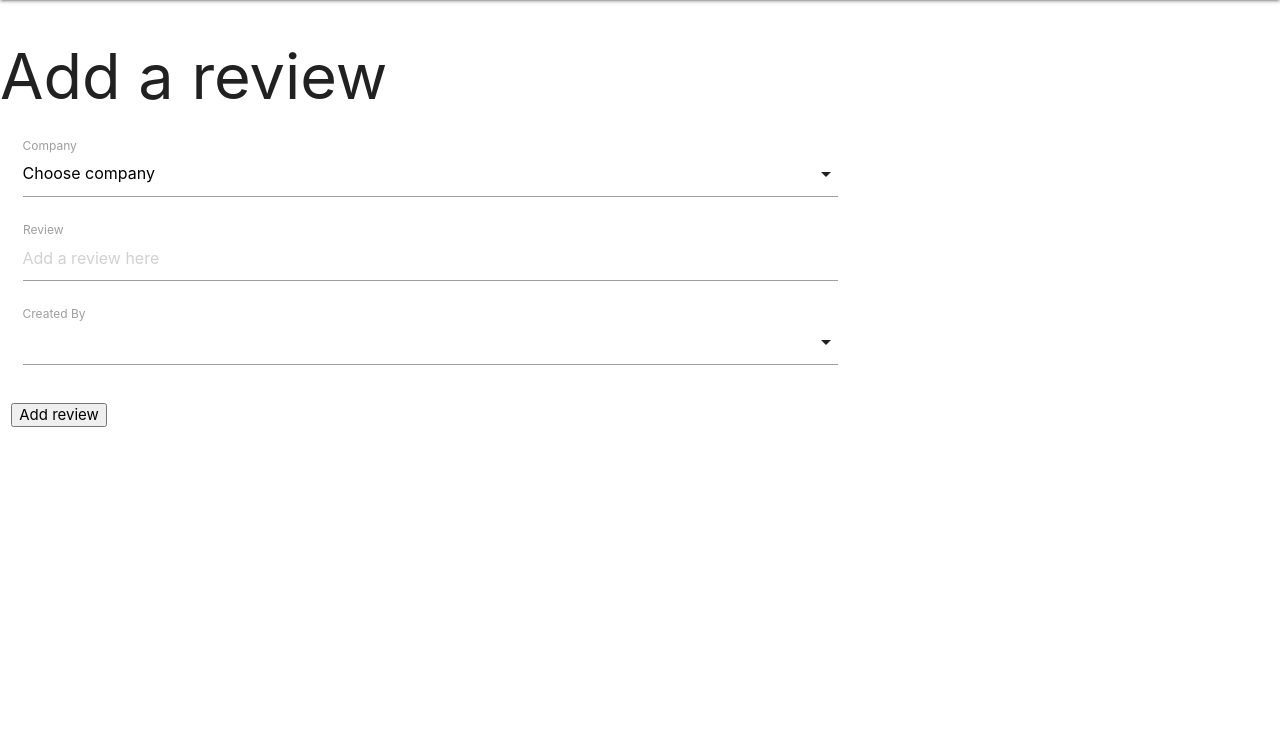
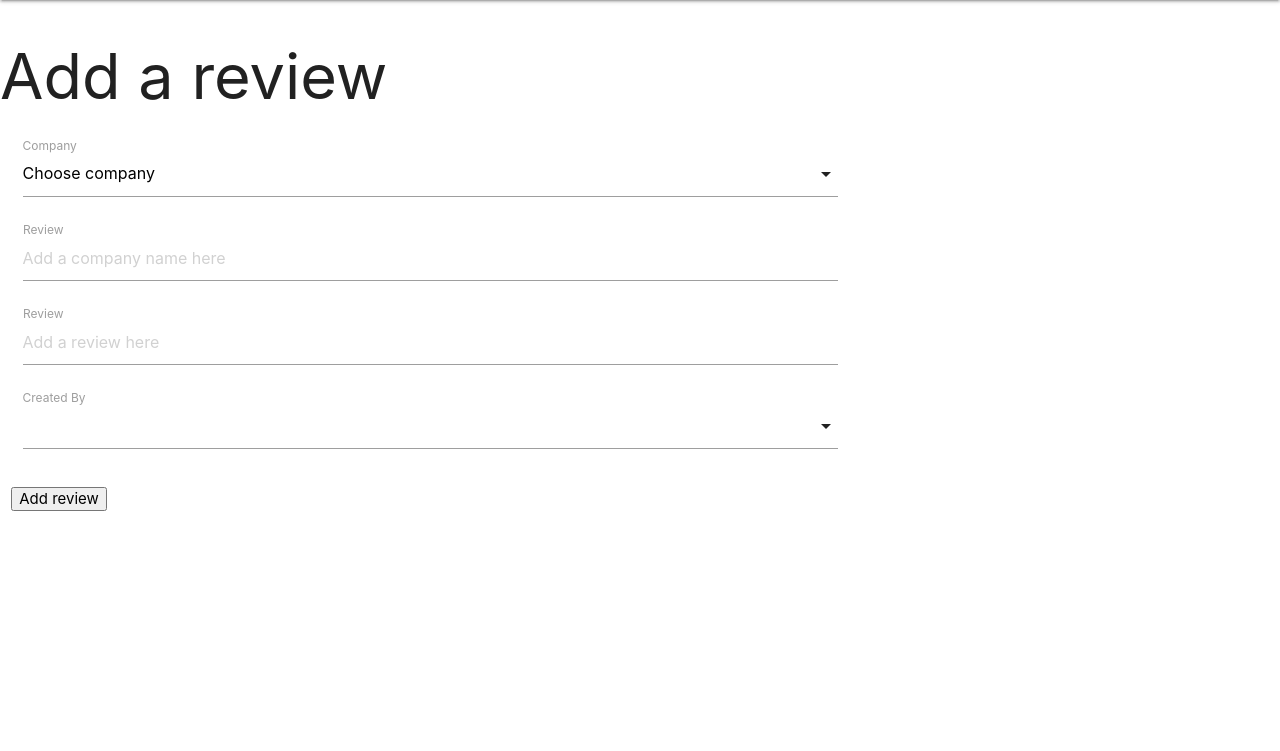
Before and after one commit to BegumDev/ReviewHubMS3, a Flask app: page /add_review in a window 1280 px wide. Shown: the part 64-815 px from the top of the page. Run offline with Flask 2, Linux system fonts and the light colour scheme; data that the repository does not hold is empty; some libraries are stand-ins or nearby versions.

Commit message:
Add a column to the review model so a company name can be seen for better UX. Change the associated code in the functions and html pages also.

```diff
--- a/reviewhub/models.py
+++ b/reviewhub/models.py
@@ -4,18 +4,19 @@ from reviewhub import db
 class Company(db.Model):
     # schema for the company name
     id = db.Column(db.Integer, primary_key=True)
-    company_name = db.Column(db.String(40), unique=True, nullable=False)
+    service_name = db.Column(db.String(40), unique=True, nullable=False)
     reviews = db.relationship(
         "Review", backref="company", cascade="all, delete", lazy=True)
 
     def __repr__(self):
         # to represent itself as a string
-        return self.company_name
+        return self.service_name
 
 
 class Review(db.Model):
     # schema for the review
     id = db.Column(db.Integer, primary_key=True)
+    company_name = db.Column(db.Text, nullable=False)
     description = db.Column(db.Text, nullable=False)
     created_by = db.Column(db.Text)
     company_id = db.Column(db.Integer, db.ForeignKey(
--- a/reviewhub/routes.py
+++ b/reviewhub/routes.py
@@ -22,7 +22,7 @@ def companies():
 @app.route("/add_company", methods=["GET", "POST"])
 def add_company():
     if request.method == "POST":
-        company = Company(company_name=request.form.get('company_name'))
+        company = Company(service_name=request.form.get('service_name'))
         db.session.add(company)
         db.session.commit()
         return redirect(url_for('companies'))
@@ -34,7 +34,7 @@ def add_company():
 def edit_company(company_id):
     company = Company.query.get_or_404(company_id)
     if request.method == "POST":
-        company.company_name = request.form.get('company_name')
+        company.service_name = request.form.get('service_name')
         db.session.commit()
         return redirect(url_for('companies'))
     return render_template('edit_company.html', company=company)
@@ -55,6 +55,7 @@ def add_review():
     companies = list(Company.query.all())
     if request.method == "POST":
         review = Review(
+            company_name=request.form.get('company_name'),
             description=request.form.get('description'),
             created_by=request.form.get('created_by'),
             company_id=request.form.get('company_id')
--- a/reviewhub/templates/add_company.html
+++ b/reviewhub/templates/add_company.html
@@ -7,8 +7,8 @@
     <form class="col s12" action="{{ url_for('add_company') }}" method="POST">
         <div class="row">
             <div class="input-field col s12">
-                <input placeholder="Add a company here" id="company_name" name="company_name" type="text" class="validate" required>
-                <label for="company_name">Company Name</label>
+                <input placeholder="Add a service here" id="service_name" name="service_name" type="text" class="validate" required>
+                <label for="service_name">Company Name</label>
             </div>
         </div>
         <div class="row">
--- a/reviewhub/templates/add_review.html
+++ b/reviewhub/templates/add_review.html
@@ -11,10 +11,16 @@
             <select id="company_id" name="company_id" class="validate" required>
                 <option value="" disabled selected>Choose company</option>
                 {% for company in companies %}
-                <option value="{{ company.id }}">{{ company.company_name }}</option>
+                <option value="{{ company.id }}">{{ company.service_name }}</option>
                 {% endfor %}
             </select>
             <label>Company</label>
+        </div>
+        <!-- company name -->
+        <div class="input-field col s8">
+            <input placeholder="Add a company name here" id="company_name" name="company_name" type="text" class="validate"
+                    required>
+            <label for="company_name">Review</label>
         </div>
         <!-- review description -->
         <div class="input-field col s8">
--- a/reviewhub/templates/companies.html
+++ b/reviewhub/templates/companies.html
@@ -16,7 +16,7 @@
     <div class="col s3 m3 center-align">
         <div class="card blue-grey darken-1">
             <div class="card-content white-text">
-                <span class="card-title">{{ company.company_name }}</span>
+                <span class="card-title">{{ company.service_name }}</span>
             </div>
             <div class="card-action">
                 <a href="{{ url_for('edit_company', company_id=company.id) }}" class="btn grey">EDIT</a>
--- a/reviewhub/templates/edit_company.html
+++ b/reviewhub/templates/edit_company.html
@@ -7,8 +7,8 @@
     <form class="col s8" action="{{ url_for('edit_company', company_id=company.id) }}" method="POST">
         <div class="row">
             <div class="input-field col s8">
-                <input placeholder="Edit a company here" id="company_name" name="company_name" value="{{ company.company_name }}" type="text" class="validate" required>
-                <label for="company_name">Company Name</label>
+                <input placeholder="Edit a company here" id="service_name" name="service_name" value="{{ company.service_name }}" type="text" class="validate" required>
+                <label for="service_name">Company Name</label>
             </div>
         </div>
         <div class="row">
--- a/reviewhub/templates/edit_review.html
+++ b/reviewhub/templates/edit_review.html
@@ -8,10 +8,10 @@
     <form class="col s12" action="{{ url_for('edit_review', review_id=review.id) }}" method="POST">
         <!-- Dropdown selection -->
         <div class="input-field col s8">
-            <select id="company_id" name="company_id" class="validate" value="{{ review.company_name }}" required>
+            <select id="company_id" name="company_id" class="validate" value="{{ review.service_name }}" required>
                 <option value="" disabled selected>Choose company</option>
                 {% for company in companies %}
-                    <option value="{{ company.id }}">{{ company.company_name }}</option>
+                    <option value="{{ company.id }}">{{ company.service_name }}</option>
                 {% endfor %}
             </select>
             <label>Company</label>
--- a/reviewhub/templates/my_account.html
+++ b/reviewhub/templates/my_account.html
@@ -16,6 +16,9 @@
             <div class="col s2 m3">
                 <div class="card blue-grey darken-1">
                     <div class="card-content white-text">
+                        <span class="card-title">{{ review.company_name }}</span>
+                    </div>
+                    <div class="card-content white-text">
                         <span class="card-title">{{ review.description }}</span>
                     </div>
                     <div class="card-action">
--- a/reviewhub/templates/reviews.html
+++ b/reviewhub/templates/reviews.html
@@ -8,6 +8,9 @@
     {% for review in reviews %}
     <div class="col s2 m3">
         <div class="card blue-grey darken-1">
+            <div class="card-content white-text">
+                <span class="card-title">{{ review.company_name }}</span>
+            </div>
             <div class="card-content white-text">
                 <span class="card-title">{{ review.description }}</span>
             </div>
```
